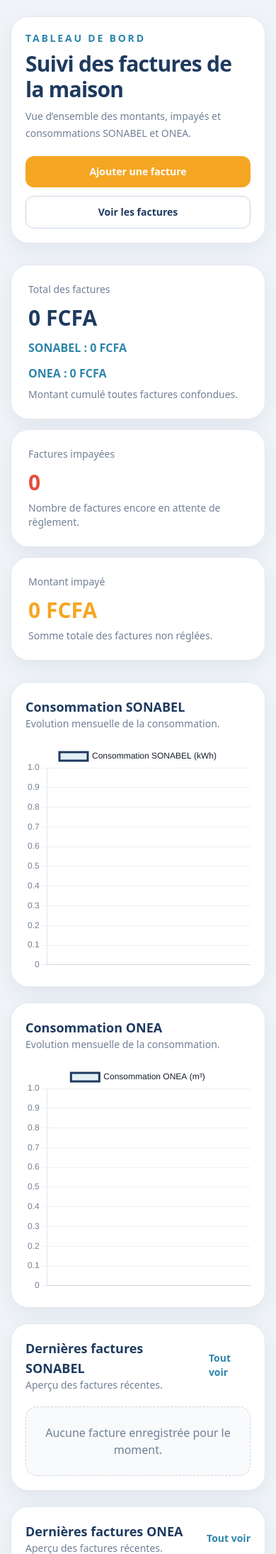
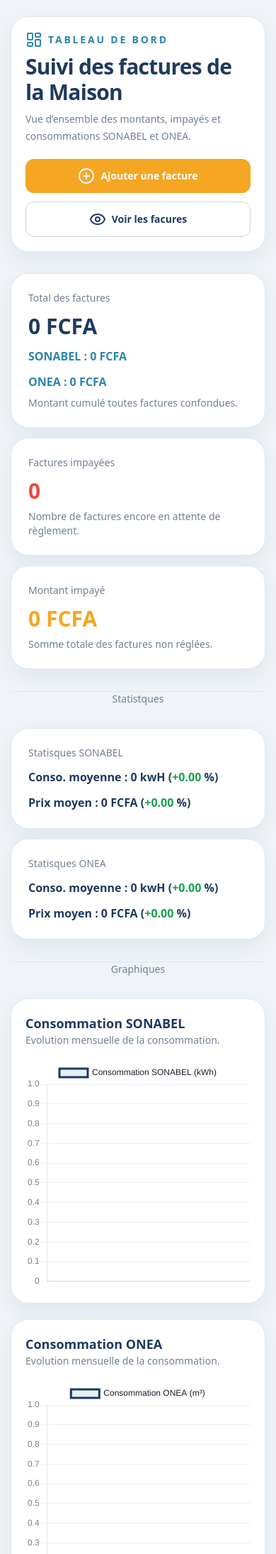
Before and after one commit to Kyrokx/FacTrack, a Django app: page / in a window 390 px wide. Shown: the part 89-2279 px from the top of the page at 71% size. Run offline with Django 5.2, Linux system fonts and the light colour scheme; the visitor is signed in with stand-in values (Sample User, id 1); data that the repository does not hold is empty; some libraries are stand-ins or nearby versions.

Commit message:
feat: enhance dashboard with SONABEL and ONEA average consumption and price statistics

```diff
--- a/bills/templates/base.html
+++ b/bills/templates/base.html
@@ -5,6 +5,7 @@
     <meta name="viewport" content="width=device-width, initial-scale=1.0">
     <title>{% block title %}FacTrack{% endblock %}</title>
     <script src="https://cdn.tailwindcss.com"></script>
+    <script src="https://unpkg.com/lucide@latest/dist/umd/lucide.min.js"></script>
     <script>
         tailwind.config = {
             theme: {
@@ -47,13 +48,35 @@
                 </button>
 
                 <div class="hidden items-center gap-2 lg:flex">
-                    <a href="{% url 'home' %}" class="rounded-lg px-4 py-2 text-sm font-medium transition {% if request.resolver_match.url_name == 'home' %}bg-primary text-white shadow-soft{% else %}text-textSecondary hover:bg-slate-100 hover:text-primary{% endif %}">Dashboard</a>
-                    <a href="{% url 'bills_list' %}" class="rounded-lg px-4 py-2 text-sm font-medium transition {% if request.resolver_match.url_name == 'bills_list' %}bg-primary text-white shadow-soft{% else %}text-textSecondary hover:bg-slate-100 hover:text-primary{% endif %}">Factures</a>
-                    <a href="{% url 'add_bills' %}" class="rounded-lg px-4 py-2 text-sm font-medium transition {% if request.resolver_match.url_name == 'add_bills' %}bg-primary text-white shadow-soft{% else %}text-textSecondary hover:bg-slate-100 hover:text-primary{% endif %}">Ajouter</a>
+                    <a href="{% url 'home' %}" class="rounded-lg px-4 py-2 text-sm font-medium transition {% if request.resolver_match.url_name == 'home' %}bg-primary text-white shadow-soft{% else %}text-textSecondary hover:bg-slate-100 hover:text-primary{% endif %}">
+                        <span class="flex items-center gap-2">
+                            <i data-lucide="layout-dashboard"></i>
+                            <span>Dashboard</span>
+                        </span>
+                    </a>
+                    <a href="{% url 'bills_list' %}" class="rounded-lg px-4 py-2 text-sm font-medium transition {% if request.resolver_match.url_name == 'bills_list' %}bg-primary text-white shadow-soft{% else %}text-textSecondary hover:bg-slate-100 hover:text-primary{% endif %}">
+                        <span class="flex items-center gap-2">
+                            <i data-lucide="receipt-text"></i>
+                            <span>Factures</span>
+                        </span>
+                    </a>
+                    <a href="{% url 'add_bills' %}" class="rounded-lg px-4 py-2 text-sm font-medium transition {% if request.resolver_match.url_name == 'add_bills' %}bg-primary text-white shadow-soft{% else %}text-textSecondary hover:bg-slate-100 hover:text-primary{% endif %}">
+                        <span class="flex items-center gap-2">
+                            <i data-lucide="plus-circle"></i>
+                            <span>Ajouter</span>
+                        </span>
+
+
+                    </a>
                     {% if user.is_authenticated %}
                     <form method="post" action="{% url 'logout' %}" class="ml-2">
                         {% csrf_token %}
-                        <button type="submit" class="rounded-lg bg-danger px-4 py-2 text-sm font-semibold text-white transition hover:opacity-90">Déconnexion</button>
+                        <button type="submit" class="rounded-lg bg-danger px-4 py-2 text-sm font-semibold text-white transition hover:opacity-90">
+                            <span class="flex items-center gap-2">
+                            <i data-lucide="log-out"></i>
+                            <span>Déconnexion</span>
+                        </span>
+                        </button>
                     </form>
                     {% endif %}
                 </div>
@@ -97,5 +120,8 @@
             });
         }
     </script>
+    <script>
+  lucide.createIcons();
+</script>
 </body>
 </html>
--- a/bills/templates/bill/index.html
+++ b/bills/templates/bill/index.html
@@ -11,13 +11,30 @@
     <section class="rounded-3xl bg-white p-5 shadow-soft ring-1 ring-slate-200 sm:p-6 lg:p-8">
         <div class="flex flex-col gap-5 lg:flex-row lg:items-end lg:justify-between">
             <div class="max-w-2xl space-y-2">
-                <p class="text-sm font-semibold uppercase tracking-[0.2em] text-secondary">Tableau de bord</p>
-                <h1 class="text-3xl font-bold tracking-tight text-primary sm:text-4xl">Suivi des factures de la maison</h1>
+                <p class="text-sm font-semibold uppercase tracking-[0.2em] text-secondary">
+
+                    <span class="flex items-center gap-2">
+                            <i data-lucide="layout-dashboard"></i>
+                            <span>Tableau de bord</span>
+                        </span>
+
+                </p>
+                <h1 class="text-3xl font-bold tracking-tight text-primary sm:text-4xl">Suivi des factures de la Maison</h1>
                 <p class="text-sm leading-6 text-textSecondary sm:text-base">Vue d’ensemble des montants, impayés et consommations SONABEL et ONEA. </p>
             </div>
             <div class="flex flex-col gap-3 sm:flex-row">
-                <a href="{% url 'add_bills' %}" class="inline-flex items-center justify-center rounded-xl bg-accent px-5 py-3 text-sm font-semibold text-white transition duration-200 hover:-translate-y-0.5 hover:shadow-soft">Ajouter une facture</a>
-                <a href="{% url 'bills_list' %}" class="inline-flex items-center justify-center rounded-xl border border-slate-300 bg-white px-5 py-3 text-sm font-semibold text-primary transition duration-200 hover:-translate-y-0.5 hover:border-primary hover:text-primary">Voir les factures</a>
+                <a href="{% url 'add_bills' %}" class="inline-flex items-center justify-center rounded-xl bg-accent px-5 py-3 text-sm font-semibold text-white transition duration-200 hover:-translate-y-0.5 hover:shadow-soft">
+                    <span class="flex items-center gap-2">
+                            <i data-lucide="plus-circle"></i>
+                            <span>Ajouter une facture</span>
+                        </span>
+                </a>
+                <a href="{% url 'bills_list' %}" class="inline-flex items-center justify-center rounded-xl border border-slate-300 bg-white px-5 py-3 text-sm font-semibold text-primary transition duration-200 hover:-translate-y-0.5 hover:border-primary hover:text-primary">
+                    <span class="flex items-center gap-2">
+                            <i data-lucide="eye"></i>
+                            <span>Voir les facures</span>
+                        </span>
+                </a>
             </div>
         </div>
     </section>
@@ -41,6 +58,20 @@
             <p class="mt-2 text-sm text-textSecondary">Somme totale des factures non réglées.</p>
         </article>
     </section>
+        <div class="sm:col-span-2 xl:col-span-3 border-t border-slate-200 my-4"><p class="text-sm font-large text-textSecondary text-center">Statistques</p></div>
+    <section class="grid gap-4 sm:grid-cols-2 xl:grid-cols-2">
+        <article class="rounded-3xl bg-white p-6 shadow-soft ring-1 ring-slate-200 sm:col-span-2 xl:col-span-1">
+            <p class="text-sm font-medium text-textSecondary">Statisques SONABEL</p>
+            <p class="mt-3 text-1xl font-bold text-primary">Conso. moyenne : {{ average_sonabel_consumption }} kwH (<span class="{% if sonabel_consumption_percentage >= 0 %}text-green-600{% else %}text-red-600{% endif %}">{% if sonabel_consumption_percentage >= 0 %}+{% endif %}{{ sonabel_consumption_percentage|floatformat:2 }}</span> %)</p>
+            <p class="mt-3 text-1xl font-bold text-primary">Prix moyen : {{ average_sonabel_price }} FCFA (<span class="{% if sonabel_consumption_percentage >= 0 %}text-green-600{% else %}text-red-600{% endif %}">{% if sonabel_price_percentage >= 0 %}+{% endif %}{{ sonabel_price_percentage|floatformat:2 }}</span> %)</p>
+        </article>
+        <article class="rounded-3xl bg-white p-6 shadow-soft ring-1 ring-slate-200 sm:col-span-2 xl:col-span-1">
+                <p class="text-sm font-medium text-textSecondary">Statisques ONEA</p>
+                <p class="mt-3 text-1xl font-bold text-primary">Conso. moyenne : {{ average_onea_consumption }} kwH (<span class="{% if onea_consumption_percentage >= 0 %}text-green-600{% else %}text-red-600{% endif %}">{% if onea_consumption_percentage >= 0 %}+{% endif %}{{ onea_consumption_percentage|floatformat:2 }}</span> %)</p>
+                <p class="mt-3 text-1xl font-bold text-primary">Prix moyen : {{ average_onea_price }} FCFA (<span class="{% if onea_consumption_percentage >= 0 %}text-green-600{% else %}text-red-600{% endif %}">{% if onea_price_percentage >= 0 %}+{% endif %}{{ onea_price_percentage|floatformat:2 }}</span> %)</p>
+            </article>
+    </section>
+        <div class="sm:col-span-2 xl:col-span-3 border-t border-slate-200 my-4"><p class="text-sm font-large text-textSecondary text-center">Graphiques</p></div>
 
     <section class="grid gap-6 xl:grid-cols-2">
         <article class="rounded-3xl bg-white p-5 shadow-soft ring-1 ring-slate-200 sm:p-6">
@@ -66,6 +97,10 @@
                 <canvas id="onea_chart" class="h-full w-full"></canvas>
             </div>
         </article>
+    </section>
+            <div class="sm:col-span-2 xl:col-span-3 border-t border-slate-200 my-4"><p class="text-sm font-large text-textSecondary text-center">5 dernieres factures</p></div>
+
+    <section class="grid gap-6 xl:grid-cols-2">
 
         <article class="rounded-3xl bg-white p-5 shadow-soft ring-1 ring-slate-200 sm:p-6">
             <div class="flex items-center justify-between gap-4">
--- a/bills/views.py
+++ b/bills/views.py
@@ -23,8 +23,30 @@ def home_view(request):
 
     sonabal_consumption = sonabel_bills.values_list('total_consumption', flat=True)
     sonabel_bills_period = sonabel_bills.values_list('period', flat=True)
+    average_sonabel_consumption = sum(sonabal_consumption) / len(sonabal_consumption) if sonabal_consumption else 0
+
+    # percentage sonabel consumption compared to the previous month
+    sonabel_consumptions_list = list(sonabal_consumption)
+    sonabel_consumption_percentage = 0
+    if len(sonabel_consumptions_list) >= 2:
+        last = sonabel_consumptions_list[-1]
+        prev = sonabel_consumptions_list[-2]
+        if prev:
+            sonabel_consumption_percentage = ((last - prev) / prev) * 100
+
+    average_sonabel_price = sum(bill.price_total for bill in sonabel_bills) / len(sonabel_bills) if sonabel_bills else 0
+    # percentage sonabel price compared to the previous month
+    sonabel_prices = sonabel_bills.values_list('price_total', flat=True)
+    sonabel_prices_list = list(sonabel_prices)
+    sonabel_price_percentage = 0
+    if len(sonabel_prices_list) >= 2:
+        last_price = sonabel_prices_list[-1]
+        prev_price = sonabel_prices_list[-2]
+        if prev_price:
+            sonabel_price_percentage = ((last_price - prev_price) / prev_price) * 100
+
     periods_1 = [d.strftime("%m/%Y") for d in sonabel_bills_period]
-    consumptions_1 = list(sonabal_consumption)
+    consumptions_1 = sonabel_consumptions_list
 
 
     onea_bills_descending = bills.filter(type='ONEA').order_by('-period')[:5]
@@ -34,6 +56,27 @@ def home_view(request):
 
     onea_consumption = onea_bills.values_list('total_consumption', flat=True)
     onea_bills_period = onea_bills.values_list('period', flat=True)
+    average_onea_consumption = sum(onea_consumption) / len(onea_consumption) if onea_consumption else 0
+    average_onea_price = sum(bill.price_total for bill in onea_bills) / len(onea_bills) if onea_bills else 0
+ # percentage onea consumption compared to the previous month
+    onea_consumptions_list = list(sonabal_consumption)
+    onea_consumption_percentage = 0
+    if len(onea_consumptions_list) >= 2:
+        last = onea_consumptions_list[-1]
+        prev = onea_consumptions_list[-2]
+        if prev:
+            onea_consumption_percentage = ((last - prev) / prev) * 100
+
+    average_onea_price = sum(bill.price_total for bill in onea_bills) / len(onea_bills) if onea_bills else 0
+    # percentage onea price compared to the previous month
+    onea_prices = onea_bills.values_list('price_total', flat=True)
+    onea_prices_list = list(onea_prices)
+    onea_price_percentage = 0
+    if len(onea_prices_list) >= 2:
+        last_price = onea_prices_list[-1]
+        prev_price = onea_prices_list[-2]
+        if prev_price:
+            onea_price_percentage = ((last_price - prev_price) / prev_price) * 100
     periods_2 = [d.strftime("%m/%Y") for d in onea_bills_period]
     consumptions_2 = list(onea_consumption)
 
@@ -48,6 +91,16 @@ def home_view(request):
 
         'all_sonabel_bills_price': all_sonabel_bills_price,
         'all_onea_bills_price': all_onea_bills_price,
+
+        'average_sonabel_consumption': average_sonabel_consumption,
+        'average_sonabel_price': average_sonabel_price,
+        'sonabel_consumption_percentage': sonabel_consumption_percentage,
+        'sonabel_price_percentage': sonabel_price_percentage,
+
+        'average_onea_consumption': average_onea_consumption,
+        'average_onea_price': average_onea_price,
+        'onea_consumption_percentage': onea_consumption_percentage,
+        'onea_price_percentage': onea_price_percentage,
         # 'sonabal_consumption': sonabal_consumption,
         # 'sonabel_bills_period': sonabel_bills_period,
 
```
